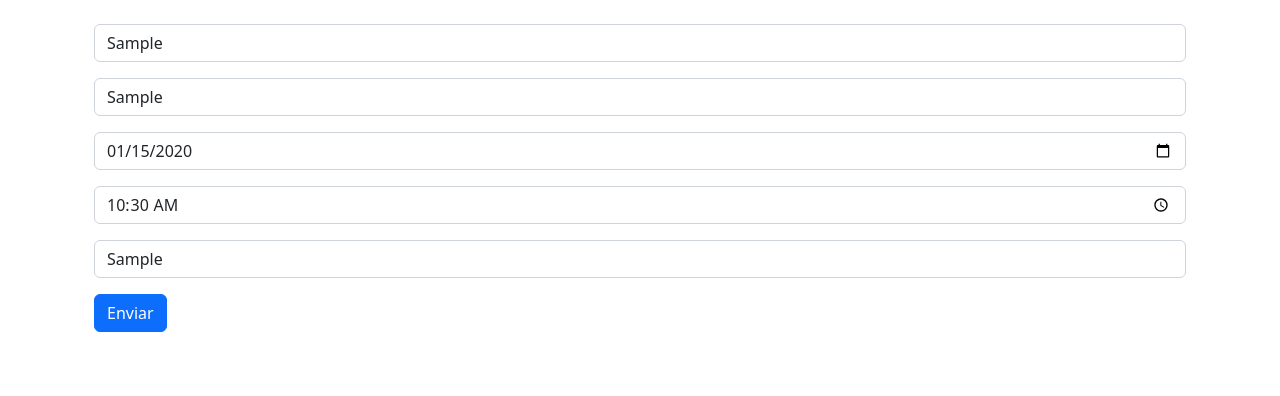
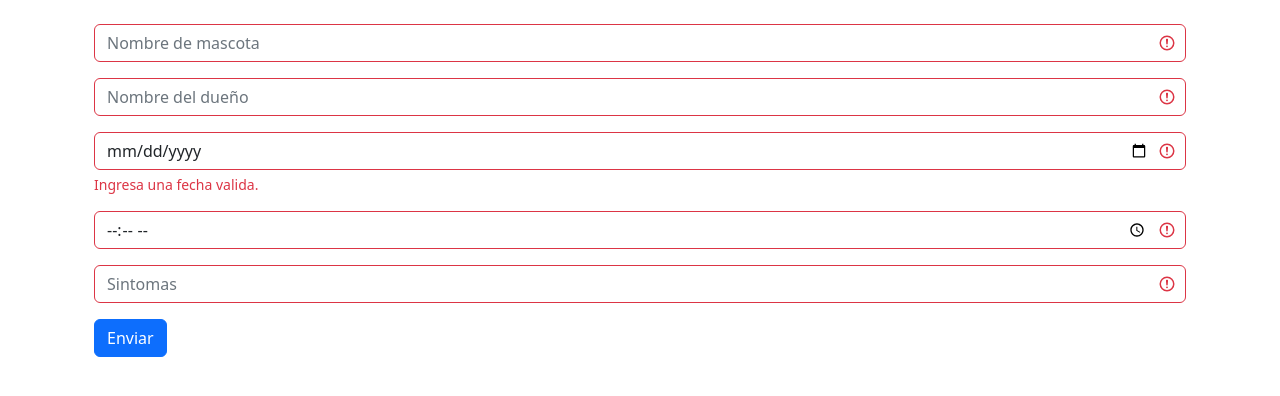
Before and after one commit to Fedreric/practicoReact-9, a React (Vite) app: page / in a window 1280 px wide. Both pictures are taken after typing "Sample", "Sample", "2020-01-15", "10:30", "Sample" into the empty fields and a click on the button "Enviar". Shown: the top 396 px of the page. Built offline with nearby package versions, Linux system fonts and the light colour scheme.

Commit message:
Se arega una validacion para que los datos no sean vacios y se guarda las citas en el local storage

```diff
--- a/src/components/Formulario.jsx
+++ b/src/components/Formulario.jsx
@@ -1,19 +1,46 @@
-import { Form, Button, Container } from "react-bootstrap";
-import { useState } from "react";
+import { Form, Button, Container, InputGroup } from "react-bootstrap";
+import { useState, useEffect } from "react";
 const Formulario = () => {
   const [nombreMascota, setNombreMascota] = useState("");
   const [nombreDueño, setNombreDueño] = useState("");
   const [fecha, setFecha] = useState("");
   const [hora, setHora] = useState("");
   const [sintomas, setSintomas] = useState("");
+  let citasLS = JSON.parse(localStorage.getItem("listaCitas")) || [];
+  const [citas, setCitas] = useState(citasLS);
+  const [validated, setValidated] = useState(false);
+  useEffect(()=>{
+    localStorage.setItem('listaCitas',JSON.stringify(citas));
+  },[citas])
+  const handleSubmit = (e) => {
+    // const fechaActual = new Date();
+    // const fechaElegida = new Date(fecha);
+    e.preventDefault();
+    const form = e.currentTarget;
 
-  const handleSubmit = (e) => {
-    e.preventDefault();
+    if (form.checkValidity() === false) {
+      alert('Datos erroneos!');
+    }else{
+      const nuevaCita = {
+        "nombreMascota": nombreMascota,
+        "nombreDueño": nombreDueño,
+        "fecha": fecha,
+        "hora": hora,
+        "sintomas": sintomas
+      }
+      setCitas([...citas,nuevaCita])
+      setNombreMascota('');
+      setNombreDueño('');
+      setFecha('');
+      setHora('');
+      setSintomas('');
+    }
+    setValidated(true);
   };
 
   return (
     <Container>
-      <Form onSubmit={handleSubmit}>
+      <Form noValidate validated={validated} onSubmit={handleSubmit}>
         <Form.Group className="mb-3" controlId="nombreMascota">
           <Form.Control
             type="text"
@@ -43,6 +70,9 @@ const Formulario = () => {
             onChange={(e) => setFecha(e.target.value)}
             value={fecha}
           />
+          <Form.Control.Feedback type="invalid">
+            Ingresa una fecha valida.
+          </Form.Control.Feedback>
         </Form.Group>
         <Form.Group className="mb-3" controlId="hora">
           <Form.Control
```
